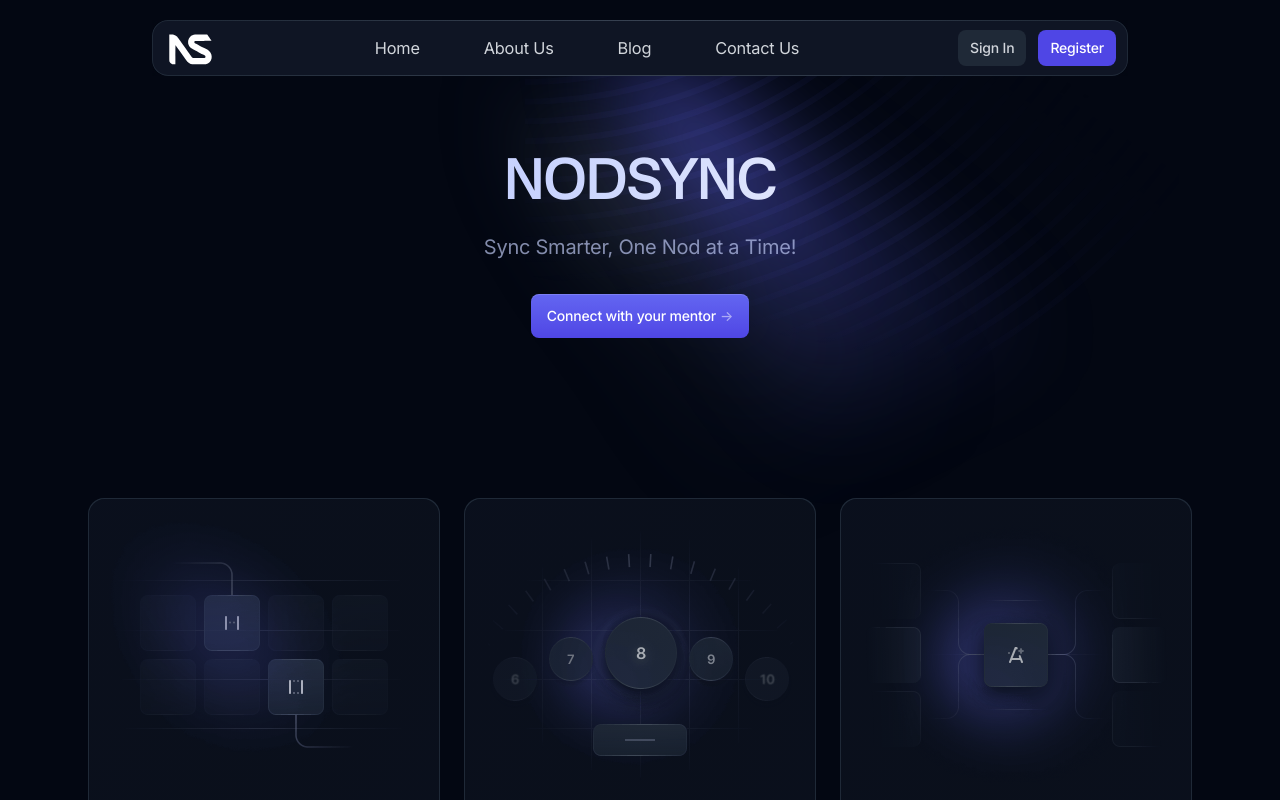
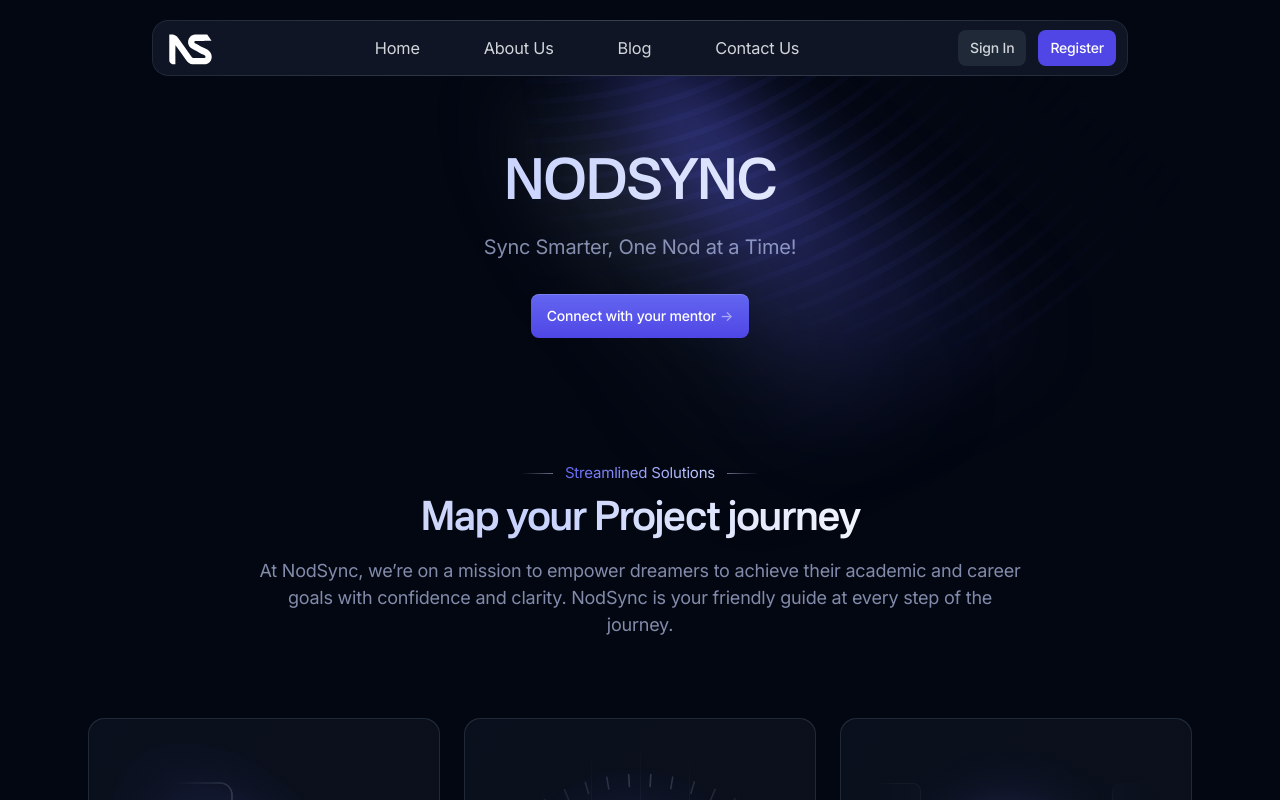
Before and after one commit to iashokk/NodSync, a Next.js app: page / in a window 1280 px wide. Shown: the top 800 px of the page. Built offline with nearby package versions, Linux system fonts and the light colour scheme.

Commit message:
commit work

```diff
--- a/components/hero-home.tsx
+++ b/components/hero-home.tsx
@@ -6,7 +6,7 @@ export default function HeroHome() {
         {/* Hero content */}
         <div className="py-12 md:py-20">
           {/* Section header */}
-          <div className="pb-12 text-center md:pb-20">
+          <div className="pb-12 text-center md:pb-10">
             <h1
               className="animate-[gradient_6s_linear_infinite] bg-[linear-gradient(to_right,theme(colors.gray.200),theme(colors.indigo.200),theme(colors.gray.50),theme(colors.indigo.300),theme(colors.gray.200))] bg-[length:200%_auto] bg-clip-text pb-5 font-nacelle text-4xl font-semibold text-transparent md:text-5xl"
               data-aos="fade-up"
--- a/components/workflows.tsx
+++ b/components/workflows.tsx
@@ -10,7 +10,21 @@ export default function Workflows() {
       <div className="mx-auto max-w-6xl px-4 sm:px-6">
         <div className="pb-12 md:pb-20">
           {/* Section header */}
-
+          <div className="mx-auto max-w-3xl pb-12 text-center md:pb-20">
+            <div className="inline-flex items-center gap-3 pb-3 before:h-px before:w-8 before:bg-gradient-to-r before:from-transparent before:to-indigo-200/50 after:h-px after:w-8 after:bg-gradient-to-l after:from-transparent after:to-indigo-200/50">
+              <span className="inline-flex bg-gradient-to-r from-indigo-500 to-indigo-200 bg-clip-text text-transparent">
+              Streamlined Solutions
+              </span>
+            </div>
+            <h2 className="animate-[gradient_6s_linear_infinite] bg-[linear-gradient(to_right,theme(colors.gray.200),theme(colors.indigo.200),theme(colors.gray.50),theme(colors.indigo.300),theme(colors.gray.200))] bg-[length:200%_auto] bg-clip-text pb-4 font-nacelle text-3xl font-semibold text-transparent md:text-4xl">
+              Map your Project journey
+            </h2>
+            <p className="text-lg text-indigo-200/65">
+            At NodSync, we’re on a mission to empower dreamers to
+            achieve their academic and career goals with confidence and clarity. NodSync is your friendly
+             guide at every step of the journey.
+            </p>
+          </div>
           {/* Spotlight items */}
           <Spotlight className="group mx-auto grid max-w-sm items-start gap-6 lg:max-w-none lg:grid-cols-3">
             {/* Card 1 */}
```
